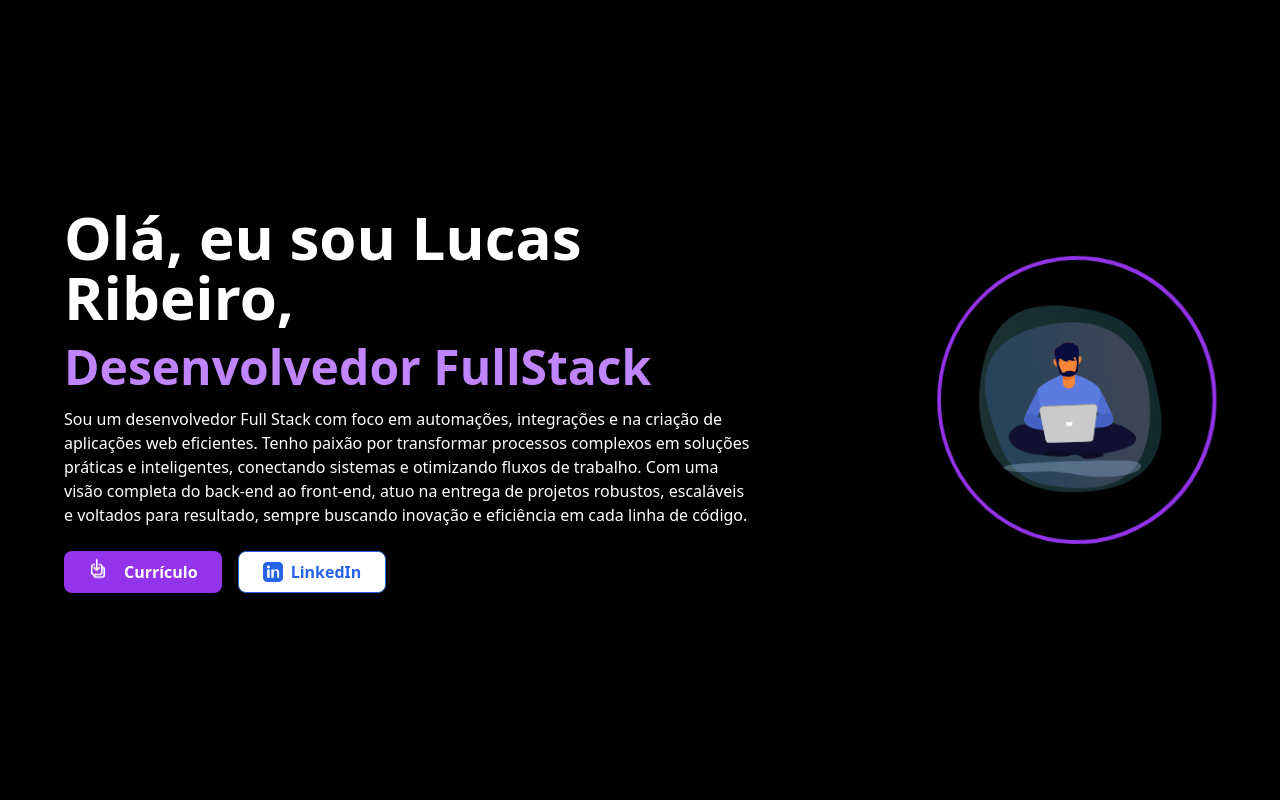
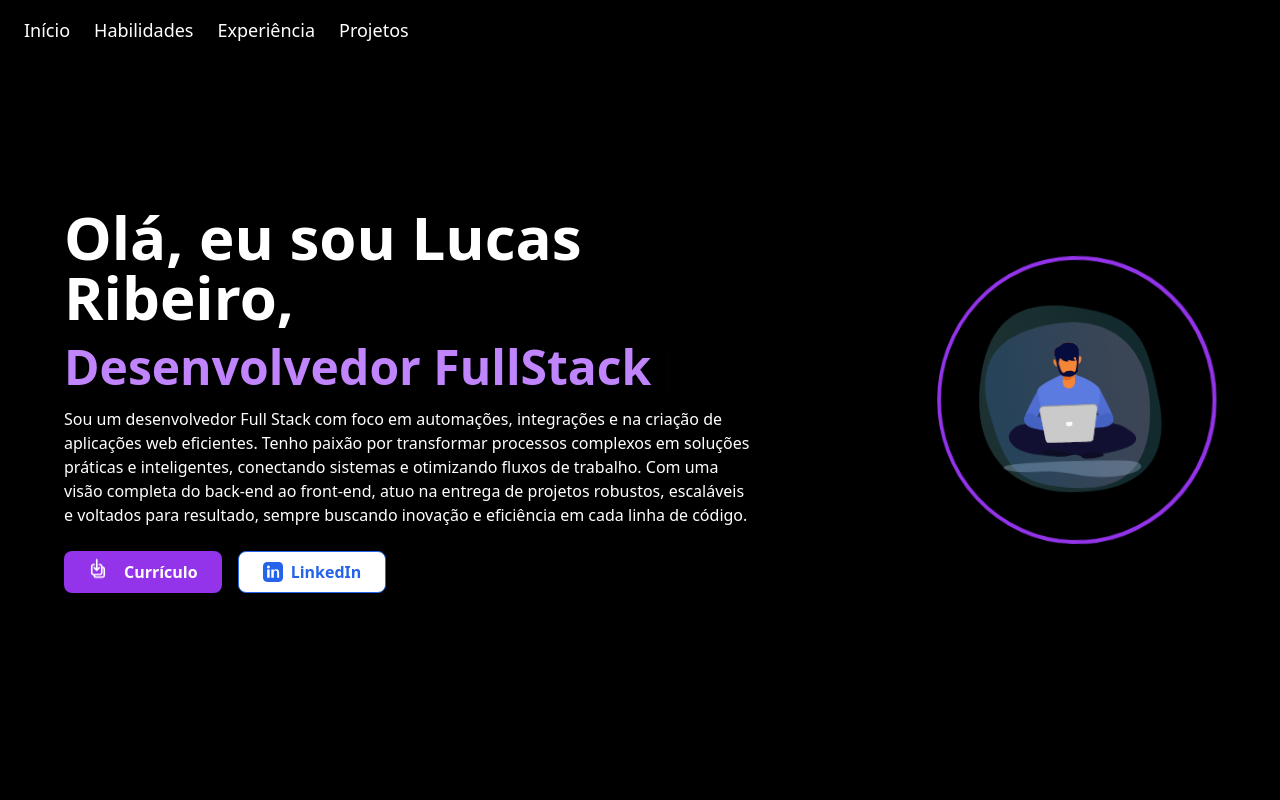
Before and after one commit to lucasvrmoreira/meu-portfolio, a React (Create React App) app: page / in a window 1280 px wide. Shown: the top 800 px of the page. Built offline with nearby package versions, Linux system fonts and the light colour scheme.

Commit message:
Atualização do portfólio - navbar e correção do rodapé

```diff
--- a/src/App.js
+++ b/src/App.js
@@ -1,16 +1,19 @@
 import React from "react";
 import Hero from "./components/Hero";
-import Habilidades from './components/Habilidades';
-import Experiencia from './components/Experiencia';
-import Projetos from './components/Projetos';
+import Habilidades from "./components/Habilidades";
+import Experiencia from "./components/Experiencia";
+import Projetos from "./components/Projetos";
+import Navbar from "./components/Navbar";
 
 function App() {
   return (
-    <div className="text-white">
-      <Hero />
-      <Habilidades />
-      <Experiencia />
-      <Projetos />
+    <div className="bg-white ">
+
+      <Navbar />
+      <section id="hero"><Hero /></section>
+      <section id="habilidades"><Habilidades /></section>
+      <section id="experiencia"><Experiencia /></section>
+      <section id="projetos"><Projetos /></section>
     </div>
   );
 }
--- /dev/null
+++ b/src/components/Navbar.jsx
@@ -0,0 +1,28 @@
+import React from "react";
+
+export default function Navbar() {
+  return (
+    <nav className="fixed top-0 left-0 w-full bg-black bg-opacity-90 backdrop-blur-md text-white shadow-md z-50">
+      <div className="max-w-7xl mx-auto flex justify-between items-center px-6 py-4">
+
+
+
+        {/* Links */}
+        <ul className="flex space-x-6 text-lg font-medium">
+          <li>
+            <a href="#hero" className="hover:text-purple-400 transition">Início</a>
+          </li>
+          <li>
+            <a href="#habilidades" className="hover:text-purple-400 transition">Habilidades</a>
+          </li>
+          <li>
+            <a href="#experiencia" className="hover:text-purple-400 transition">Experiência</a>
+          </li>
+          <li>
+            <a href="#projetos" className="hover:text-purple-400 transition">Projetos</a>
+          </li>
+        </ul>
+      </div>
+    </nav>
+  );
+}
--- a/src/components/Projetos.jsx
+++ b/src/components/Projetos.jsx
@@ -205,7 +205,7 @@ export default function Projetos() {
         .swiper-pagination-bullet-active { background: #a855f7; }
       `}</style>
 
-      <section id="projetos" className="bg-bg-white text-black py-40 px-12">
+      <section id="projetos" className="bg-white text-black py-40 px-12 pb-">
         <div className="max-w-8xl mx-auto">
           <h2 className="text-center text-4xl font-extrabold italic mb-20 text-black-400">
             <span>PROJETOS</span>
```
Also changed, not shown: 1 other file (tests, documents, lock files or other folders).
